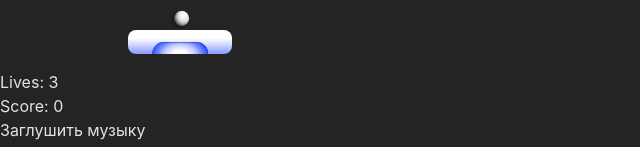
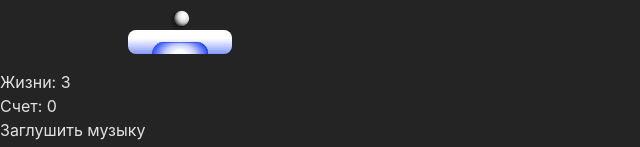
Before and after one commit to DenisKut/pwa_arkanoid, a React (Vite) app: page / in a window 1280 px wide. Shown: the part 650-797 px from the top of the page, without its empty margins (0-640 px from the left). Built offline with nearby package versions, Linux system fonts and the light colour scheme.

Commit message:
Clear of Warnings

```diff
--- a/src/components/GameCanvas.jsx
+++ b/src/components/GameCanvas.jsx
@@ -1,15 +1,15 @@
-import { useEffect, useRef, useState } from 'react'
-import ballSvg from "../../public/assets/gameTextures/ball.svg"
-import blockSvg5 from "../../public/assets/gameTextures/brick_bomb.svg"
-import blockSvg3 from "../../public/assets/gameTextures/brick_cyan.svg"
-import blockSvg4 from "../../public/assets/gameTextures/brick_green.svg"
-import blockSvg1 from "../../public/assets/gameTextures/brick_orange.svg"
-import blockSvg2 from "../../public/assets/gameTextures/brick_purple.svg"
-import paddleSvg from "../../public/assets/gameTextures/paddle.svg"
-import explosionSound from '../../public/assets/sounds/boom.wav'
-import bounceSound from '../../public/assets/sounds/bounce.wav'
-import destroySound from '../../public/assets/sounds/destroy.wav'
-import backgroundMusic from '../../public/assets/sounds/NEFFEX_Numb.mp3'
+import { useEffect, useRef, useState } from 'react';
+import ballSvg from "/assets/gameTextures/ball.svg";
+import blockSvg5 from "/assets/gameTextures/brick_bomb.svg";
+import blockSvg3 from "/assets/gameTextures/brick_cyan.svg";
+import blockSvg4 from "/assets/gameTextures/brick_green.svg";
+import blockSvg1 from "/assets/gameTextures/brick_orange.svg";
+import blockSvg2 from "/assets/gameTextures/brick_purple.svg";
+import paddleSvg from "/assets/gameTextures/paddle.svg";
+import explosionSound from '/assets/sounds/boom.wav';
+import bounceSound from '/assets/sounds/bounce.wav';
+import destroySound from '/assets/sounds/destroy.wav';
+import backgroundMusic from '/assets/sounds/NEFFEX_Numb.mp3';
 
 const levels = [
   [
@@ -37,7 +37,7 @@ const GameCanvas = () => {
   let ballOnPaddle = true;
   let bricks = [];
   const paddle = { x: 128, y: 600, width: 104, height: 24, dx: 0, speed: 4 };
-  const ball = { x: 180, y: 580, radius: 10, dx: 0, dy: 0, speed: 3 };
+  const ball = { x: 180, y: 580, radius: 10, dx: 0, dy: 0, speed: 6 };
 
   const sounds = {
     bounce: new Audio(bounceSound),
@@ -61,9 +61,7 @@ const GameCanvas = () => {
 
   const loadLevel = () => {
     bricks = [];
-    // const rows = levels[0].length;
     const cols = levels[0][0].length;
-
     const totalBrickWidth = cols * (brickWidth + brickGap) - brickGap;
     const startX = (canvasWidth - totalBrickWidth) / 2;
 
@@ -92,15 +90,11 @@ const GameCanvas = () => {
 
   const toggleMusic = () => {
     setMusicMuted(!musicMuted);
-    if (sounds.music.volume == 1) {
-      sounds.music.volume = 0;
-    } else {
-      sounds.music.volume = 1;
-    }
+    sounds.music.muted = !musicMuted;
   };
 
   const applyExplosion = (brickIndex) => {
-    const explosionTargets = [-1, 1, -7, 7, -8, -6, 6, 8]; // Соседние блоки
+    const explosionTargets = [-1, 1, -7, 7, -8, -6, 6, 8];
     explosionTargets.forEach((offset) => {
       const neighbor = bricks[brickIndex + offset];
       if (neighbor && neighbor.strength > 0) {
@@ -111,6 +105,8 @@ const GameCanvas = () => {
   };
 
   const loop = () => {
+    if (lives <= 0) return; // Окончание игры если жизней нет
+
     context.clearRect(0, 0, canvasWidth, canvasHeight);
 
     // Движение платформы
@@ -135,7 +131,7 @@ const GameCanvas = () => {
       // Потеря жизни
       if (ball.y > canvasHeight) {
         setLives((prev) => prev - 1);
-        resetBall();
+        resetBall(); // Сбросить мяч и скорость платформы, если осталось жизни
         return;
       }
 
@@ -215,7 +211,7 @@ const GameCanvas = () => {
     context = canvas.getContext("2d");
     loadLevel();
     resetBall();
-		sounds.music.volume = 0.5;
+    sounds.music.volume = 0.5;
     sounds.music.loop = true;
     sounds.music.play();
 
@@ -237,8 +233,8 @@ const GameCanvas = () => {
   return (
     <div>
       <canvas ref={canvasRef} width={canvasWidth} height={canvasHeight} />
-      <div>Lives: {lives}</div>
-      <div>Score: {score}</div>
+      <div>Жизни: {lives}</div>
+      <div>Счет: {score}</div>
       <button onClick={toggleMusic}>{musicMuted ? "Включить музыку" : "Заглушить музыку"}</button>
     </div>
   );
```
Also changed, not shown: 1 other file (tests, documents, lock files or other folders).
